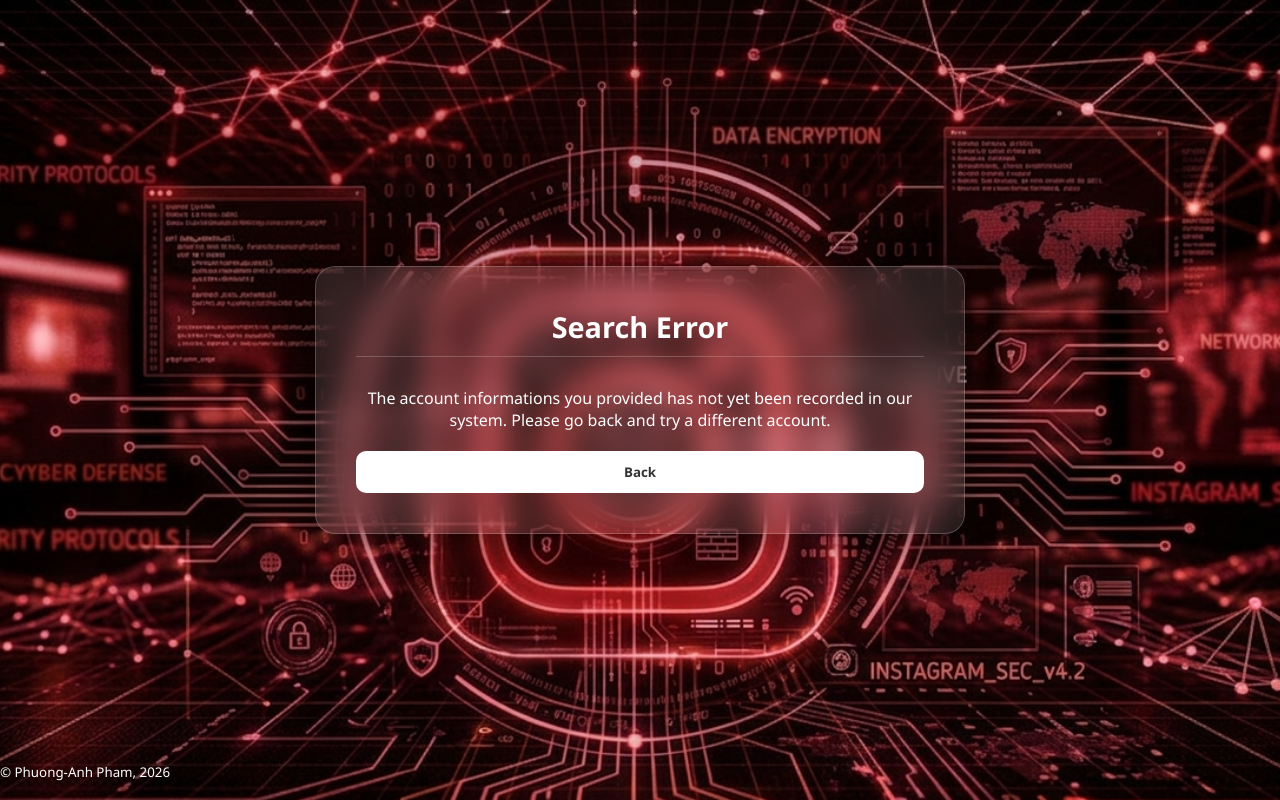
After one commit to papham511/26-spring-PHAM-P, a Flask app: page /result in a window 1280 px wide. The commit adds this page. Run offline with Flask 3, Linux system fonts and the light colour scheme.

Commit message:
Update error.html

```diff
--- /dev/null
+++ b/demo/templates/error.html
@@ -0,0 +1,32 @@
+<!DOCTYPE html>
+<html lang="en">
+
+<head>
+	<meta charset="UTF-8">
+	<meta name="viewport" content="width=device-width, initial-scale=1.0">
+	<title>Ctrl+C-Ya | Error</title>
+	<link rel="stylesheet" href="{{ url_for('static', filename='estyle.css') }}">
+</head>
+
+<body>
+	<main class="background">
+		<div class="main">
+			<div class="header">
+				Search Error
+			</div>
+
+			<div class="error-text">
+				<p>The account informations you provided has not yet been  recorded in our system. Please go back and try a different account.</p>
+			</div>
+
+			<a href="/form" style="text-decoration: none;">
+				<button class="btn-back">Back</button>
+			</a>
+		</div>
+	</main>
+
+	<footer style="text-align: centerl padding: 10px; color: white; posiiton: relative; margin-top: -40px;">
+		<small>&copy; Phuong-Anh Pham, 2026</small>
+	</footer>
+</body>
+</html>
--- a/demo/templates/form.html
+++ b/demo/templates/form.html
@@ -16,7 +16,7 @@
 				<h1 class="form-title">Ctrl+C-Ya</h1>
 			</header>
 
-			<form method="post" action="/result.html">
+			<form method="GET" action="/result">
 				<div class="input-group">
 					<label for="fname">Name:</label><br>
 					<input type="text" placeholder="Enter your full name" id="fname" name="fname" required><br>
@@ -40,8 +40,9 @@
 		</div>
 	</main>
 
-	<footer>
+	<footer style="position: fixed; bottom: 20px; left:20px; color:white; opacity:0.8;">
 		<small>&copy; Phuong-Anh Pham, 2026</small>
+
 	</footer>
 </body>
 </html>
```
